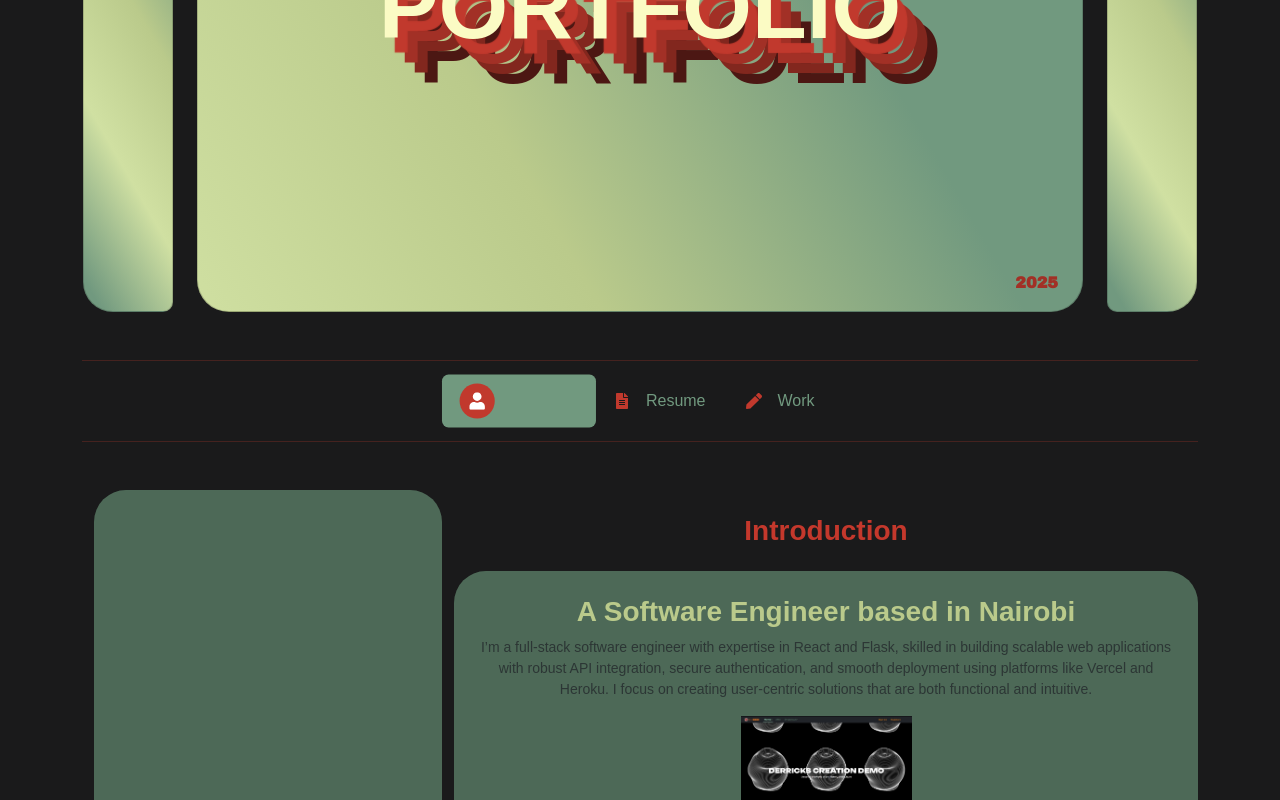
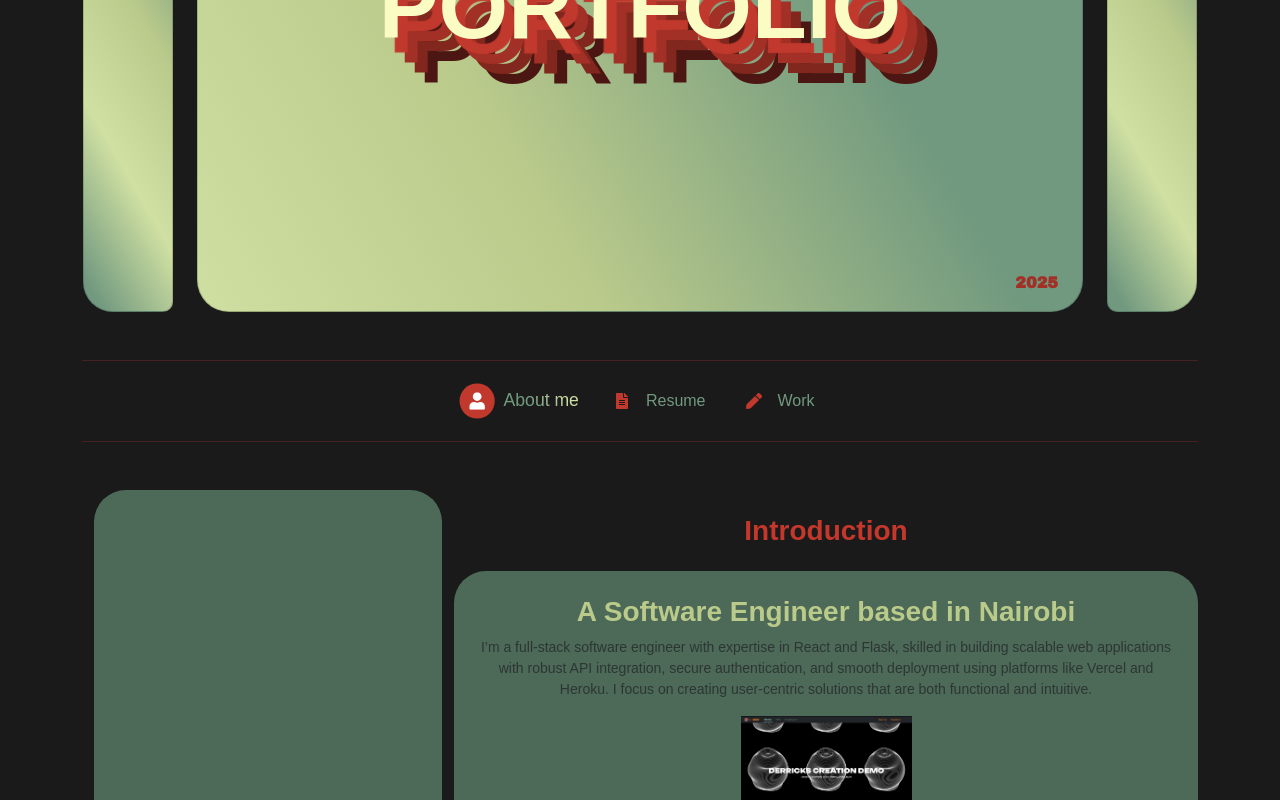
Before and after one commit to Riob-a/Portfolio, a React (Vite) app: page / in a window 1280 px wide. In both pictures the pointer is over the tab "About me". Shown: the part 408-1208 px from the top of the page. Built offline with nearby package versions, Linux system fonts and the light colour scheme; a web font is replaced by a local one.

Commit message:
replaced old cv

```diff
--- a/src/components/Resume.jsx
+++ b/src/components/Resume.jsx
@@ -92,7 +92,7 @@ function Resume() {
                     <Button variant="" href="/Derrick Rioba Ongwae Software-engineer(Re).pdf" download className="button visit rounded-3 me-4 m-2">
                         Download Resume
                     </Button>
-                    <Button variant="" href="/Derrick Rioba Ongwae Software- engineer(C).pdf" download className="button visit  rounded-3 me-4 m-2">
+                    <Button variant="" href="/DERRICK RIOBA ONGWAE Software - engineer(C).pdf" download className="button visit  rounded-3 me-4 m-2">
                         Download C.V
                     </Button>
                 </Col>
--- a/src/pages/Home.css
+++ b/src/pages/Home.css
@@ -341,6 +341,18 @@ p {
   background: #71997f;
 }
 
+.custom-tabs .nav-link.active:hover {
+  background: linear-gradient(45deg, #71997f, #71997f, #d0e0a2, #BACA8B, #71997f, #71997f, #d0e0a2, #BACA8B, #71997f, #71997f);
+  background-size: 200% 100%;
+  animation: gradientWave 10s ease infinite;
+  -webkit-background-clip: text;
+  -webkit-text-fill-color: transparent;
+  background-clip: text;
+  transform: scale(1.1);
+  /* transition: all 0.3s ease; */
+  transition: transform 0.4s cubic-bezier(0.25, 1.25, 0.5, 1), background-color 0.3s, color 0.3s;
+}
+
 .custom-tabs .nav-link.active .tab-icon {
   background-color: #c1392d;
   color: #fff;
@@ -494,7 +506,8 @@ p {
     width: 5%;
   }
 }
-.work{
+
+.work {
   padding: auto;
   margin: auto;
   justify-content: center;
```
Also changed, not shown: 2 other files (tests, documents, lock files or other folders).
